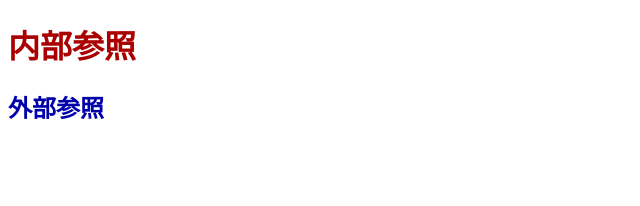
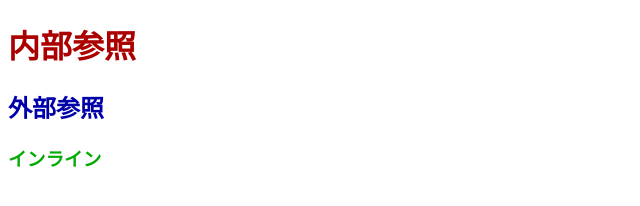
Before and after one commit to HaruK0720/web-development-introduction-Web, a plain HTML site: page css-basic/index.html in a window 1280 px wide. Shown: the full height of the page, 0-640 px from the left. Drawn offline with Linux system fonts and the light colour scheme.

Commit message:
commit inline

```diff
--- a/css-basic/index.html
+++ b/css-basic/index.html
@@ -18,5 +18,6 @@
     <h1>内部参照</h1>
     <h2>外部参照</h2>
     <!-- cssを外部ファイル化することのメリットは、複数のページ間でスタイルの使い回しができる点 -->
+     <h3 style="color: #00aa00;">インライン</h3>
 </body>
 </html>
```
